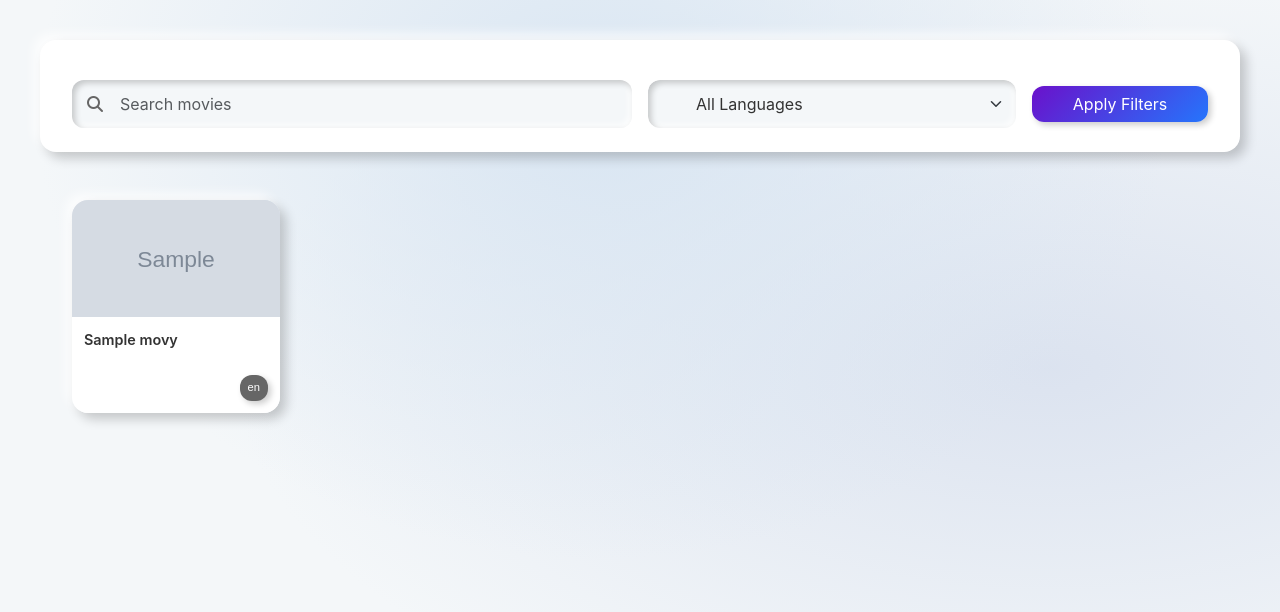
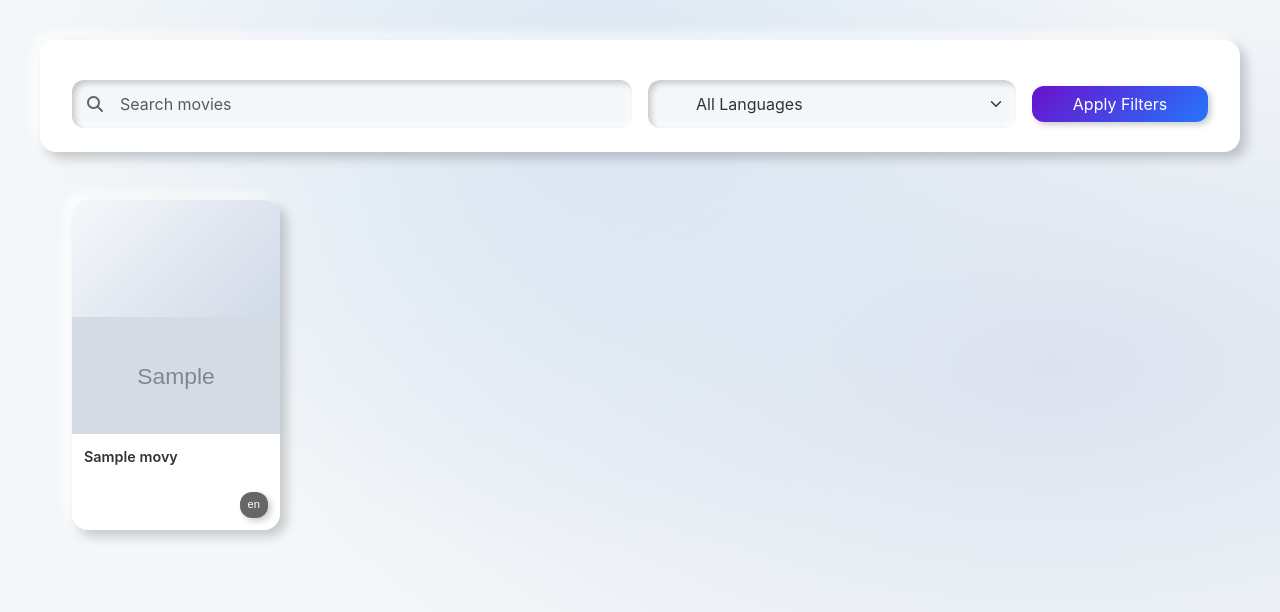
Before and after one commit to Anumod4/MoviesForUs, a Flask app: page / in a window 1280 px wide. Shown: the part 152-764 px from the top of the page. Run offline with Flask 3, Linux system fonts and the light colour scheme; a user stored in the database is signed in; tables that the repository leaves empty hold one stand-in row (values such as "Sample post"); grey boxes marked "Sample" are stand-in pictures; some libraries are stand-ins or nearby versions; some web fonts are replaced.

Commit message:
Enhance thumbnail display, make entire thumbnail clickable, improve edit movie route

```diff
--- a/app.py
+++ b/app.py
@@ -1016,41 +1016,118 @@ def logout():
 @app.route('/edit_movie/<int:movie_id>', methods=['GET', 'POST'])
 @login_required
 def edit_movie(movie_id):
-    movie = Movie.query.get_or_404(movie_id)
+    """
+    Edit movie details with comprehensive error handling and logging
+    """
+    try:
+        # Find the movie or return 404
+        movie = Movie.query.get_or_404(movie_id)
 
-    # Ensure only the uploader can edit
-    if movie.user_id != current_user.id:
-        flash('You are not authorized to edit this movie.', 'danger')
+        # Logging for debugging
+        logging.info(f"Edit Movie Route Accessed")
+        logging.info(f"Movie ID: {movie_id}")
+        logging.info(f"Current User ID: {current_user.id}")
+        logging.info(f"Movie Owner ID: {movie.user_id}")
+
+        # Ensure only the uploader can edit
+        if movie.user_id != current_user.id:
+            logging.warning(f"Unauthorized edit attempt by user {current_user.id} for movie {movie_id}")
+            flash('You are not authorized to edit this movie.', 'danger')
+            return redirect(url_for('index'))
+
+        if request.method == 'POST':
+            # Validate input
+            title = request.form.get('title', '').strip()
+            language = request.form.get('language', '').strip()
+
+            # Input validation
+            if not title:
+                logging.warning("Edit movie: Empty title")
+                flash('Movie title cannot be empty.', 'danger')
+                return render_template('edit_movie.html',
+                                       movie=movie,
+                                       languages=LANGUAGES)
+
+            if not language or language not in LANGUAGES:
+                logging.warning(f"Invalid language: {language}")
+                flash('Please select a valid language.', 'danger')
+                return render_template('edit_movie.html',
+                                       movie=movie,
+                                       languages=LANGUAGES)
+
+            # Update movie details
+            movie.title = title
+            movie.language = language
+
+            # Handle new thumbnail upload
+            new_thumbnail = request.files.get('thumbnail')
+            if new_thumbnail and new_thumbnail.filename:
+                try:
+                    # Delete old thumbnail if exists
+                    if movie.thumbnail:
+                        old_thumbnail_paths = [
+                            os.path.join(app.config['THUMBNAIL_FOLDER'], movie.thumbnail),
+                            os.path.join(os.path.dirname(__file__), 'static', 'thumbnails', movie.thumbnail)
+                        ]
+                        for old_path in old_thumbnail_paths:
+                            if os.path.exists(old_path):
+                                try:
+                                    os.remove(old_path)
+                                    logging.info(f"Deleted old thumbnail: {old_path}")
+                                except Exception as delete_error:
+                                    logging.error(f"Could not delete old thumbnail {old_path}: {delete_error}")
+
+                    # Save new thumbnail
+                    original_thumb_filename = secure_filename(new_thumbnail.filename)
+                    unique_thumb_filename = f"{uuid.uuid4()}_{original_thumb_filename}"
+
+                    # Save to thumbnail folder
+                    thumbnail_path = os.path.join(app.config['THUMBNAIL_FOLDER'], unique_thumb_filename)
+                    new_thumbnail.save(thumbnail_path)
+
+                    # Copy to static thumbnails folder
+                    static_thumbnails_dir = os.path.join(os.path.dirname(__file__), 'static', 'thumbnails')
+                    os.makedirs(static_thumbnails_dir, exist_ok=True)
+                    static_thumbnail_path = os.path.join(static_thumbnails_dir, unique_thumb_filename)
+                    shutil.copy2(thumbnail_path, static_thumbnail_path)
+
+                    movie.thumbnail = unique_thumb_filename
+                    logging.info(f"New thumbnail saved: {unique_thumb_filename}")
+
+                except Exception as thumbnail_error:
+                    logging.error(f"Thumbnail upload error: {thumbnail_error}")
+                    flash('Error uploading thumbnail. Please try again.', 'danger')
+                    return render_template('edit_movie.html',
+                                           movie=movie,
+                                           languages=LANGUAGES)
+
+            try:
+                # Commit changes
+                db.session.commit()
+                logging.info(f"Movie {movie_id} updated successfully")
+                flash('Movie details updated successfully!', 'success')
+                return redirect(url_for('index'))
+
+            except Exception as db_error:
+                # Rollback in case of database error
+                db.session.rollback()
+                logging.error(f"Database error during movie update: {db_error}")
+                flash('An error occurred while updating the movie. Please try again.', 'danger')
+                return render_template('edit_movie.html',
+                                       movie=movie,
+                                       languages=LANGUAGES)
+
+        # GET request: render edit page
+        return render_template('edit_movie.html',
+                               movie=movie,
+                               languages=LANGUAGES)
+
+    except Exception as unexpected_error:
+        # Catch any unexpected errors
+        logging.critical(f"Unexpected error in edit_movie: {unexpected_error}")
+        logging.critical(traceback.format_exc())
+        flash('An unexpected error occurred. Please try again.', 'danger')
         return redirect(url_for('index'))
-
-    if request.method == 'POST':
-        # Update movie details
-        movie.title = request.form.get('title')
-        movie.language = request.form.get('language')
-
-        # Handle new thumbnail upload
-        new_thumbnail = request.files.get('thumbnail')
-        if new_thumbnail and new_thumbnail.filename:
-            # Delete old thumbnail if exists
-            if movie.thumbnail:
-                old_thumbnail_path = os.path.join(app.config['THUMBNAIL_FOLDER'], movie.thumbnail)
-                if os.path.exists(old_thumbnail_path):
-                    os.remove(old_thumbnail_path)
-
-            # Save new thumbnail
-            original_thumb_filename = secure_filename(new_thumbnail.filename)
-            unique_thumb_filename = f"{uuid.uuid4()}_{original_thumb_filename}"
-            thumbnail_path = os.path.join(app.config['THUMBNAIL_FOLDER'], unique_thumb_filename)
-            new_thumbnail.save(thumbnail_path)
-            movie.thumbnail = unique_thumb_filename
-
-        db.session.commit()
-        flash('Movie details updated successfully!', 'success')
-        return redirect(url_for('index'))
-
-    return render_template('edit_movie.html',
-                           movie=movie,
-                           languages=LANGUAGES)
 
 @app.route('/delete_movie/<int:movie_id>', methods=['POST'])
 @login_required
--- a/templates/index.html
+++ b/templates/index.html
@@ -42,21 +42,24 @@
                 <div class="movie-card">
                     <div class="movie-thumbnail">
                         {% if movie.thumbnail %}
-                        <a href="{{ url_for('play_movie', movie_id=movie.id) }}">
+                        <a href="{{ url_for('play_movie', movie_id=movie.id) }}" class="thumbnail-link">
                             <img src="{{ url_for('static', filename='thumbnails/' + movie.thumbnail) }}"
-                                 alt="{{ movie.title }} Thumbnail">
+                                 alt="{{ movie.title }} Thumbnail"
+                                 onerror="this.onerror=null; this.src='{{ url_for('static', filename='default_thumbnail.jpg') }}';">
+                            <div class="play-overlay">
+                                <i class="fas fa-play-circle"></i>
+                            </div>
                         </a>
                         {% else %}
                         <div class="no-thumbnail">
-                            <a href="{{ url_for('play_movie', movie_id=movie.id) }}">
+                            <a href="{{ url_for('play_movie', movie_id=movie.id) }}" class="thumbnail-link">
                                 <i class="fas fa-film"></i>
+                                <div class="play-overlay">
+                                    <i class="fas fa-play-circle"></i>
+                                </div>
                             </a>
                         </div>
                         {% endif %}
-                        <div class="movie-overlay">
-                            <a href="{{ url_for('play_movie', movie_id=movie.id) }}" class="play-btn">
-                            </a>
-                        </div>
                     </div>
                     <div class="movie-details">
                         <div class="movie-info">
@@ -364,6 +367,38 @@ body {
     white-space: nowrap;
     overflow: hidden;
 }
+
+.thumbnail-link {
+    display: block;
+    width: 100%;
+    height: 100%;
+    padding-top: 56.25%;
+    position: relative;
+}
+
+.thumbnail-link img {
+    position: absolute;
+    top: 0;
+    left: 0;
+    width: 100%;
+    height: 100%;
+    object-fit: cover;
+}
+
+.play-overlay {
+    position: absolute;
+    top: 50%;
+    left: 50%;
+    transform: translate(-50%, -50%);
+    font-size: 2rem;
+    color: white;
+    opacity: 0;
+    transition: opacity 0.3s ease;
+}
+
+.thumbnail-link:hover .play-overlay {
+    opacity: 1;
+}
 </style>
 {% endblock %}
 
```
Also changed, not shown: static/default_thumbnail.jpg (added).
